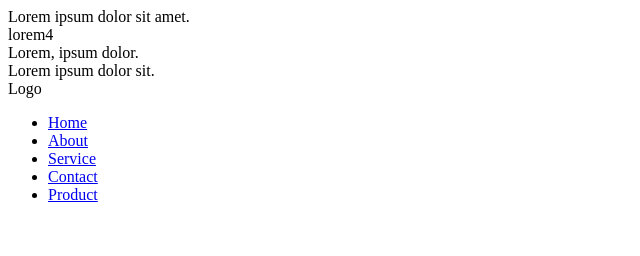
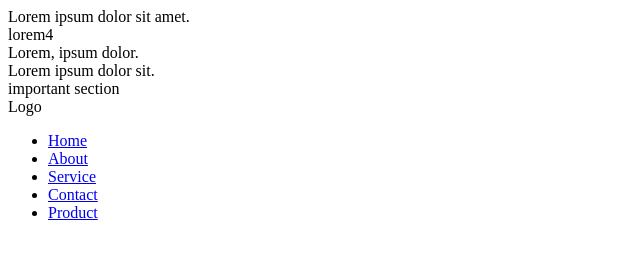
Before and after one commit to Ritik4/git-practice-2, a plain HTML site: page index.html in a window 1280 px wide. Shown: the whole page, without its empty margins (0-640 px from the left). Drawn offline with Linux system fonts and the light colour scheme.

Commit message:
add a important section

```diff
--- a/index.html
+++ b/index.html
@@ -15,6 +15,7 @@
         <section>lorem4</section>
         <section>Lorem, ipsum dolor.</section>
         <section>Lorem ipsum dolor sit.</section>
+        <div>important section</div>
     </main>
 
     <footer>
```
